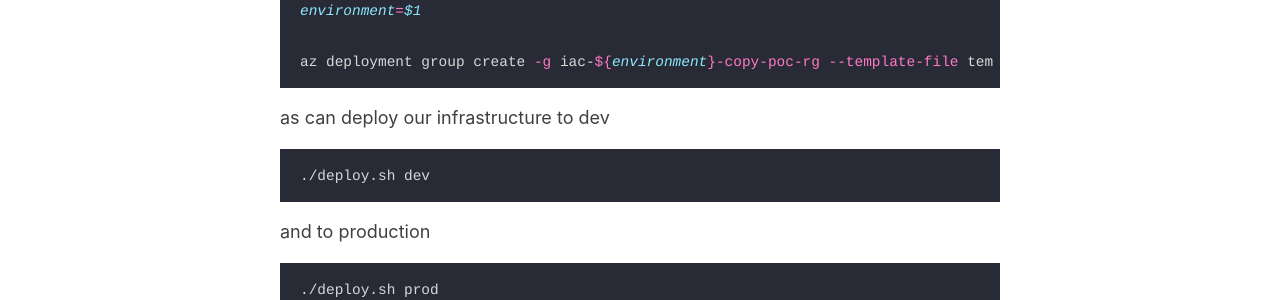
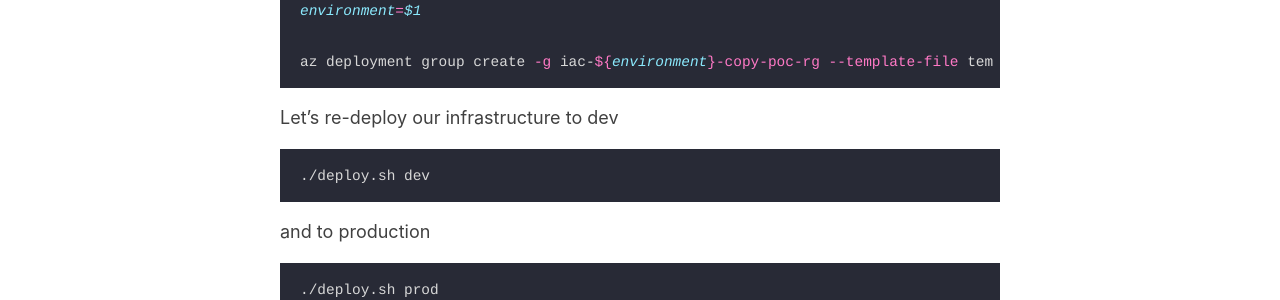
Before and after one commit to evgenyb/evgenyb.github.io, a Jekyll site: the page built from _posts/2020-05-05-use-copy-function-to-simplify-arm-templates.md, in a window 1280 px wide and 900 px high, scrolled down 13358 px. Shown: the part 153-453 px from the top of the window. Built offline with Jekyll 4.4.1, drawn with Linux system fonts in a browser that asks for light colours.

Commit message:
Fix content

````diff
--- a/_posts/2020-05-05-use-copy-function-to-simplify-arm-templates.md
+++ b/_posts/2020-05-05-use-copy-function-to-simplify-arm-templates.md
@@ -483,7 +483,7 @@ environment=$1
 az deployment group create -g iac-${environment}-copy-poc-rg --template-file template.json --parameters parameters-${environment}.json
 ```
 
-as can deploy our infrastructure to dev
+Let's re-deploy our infrastructure to dev
 
 ```bash
 ./deploy.sh dev
````
